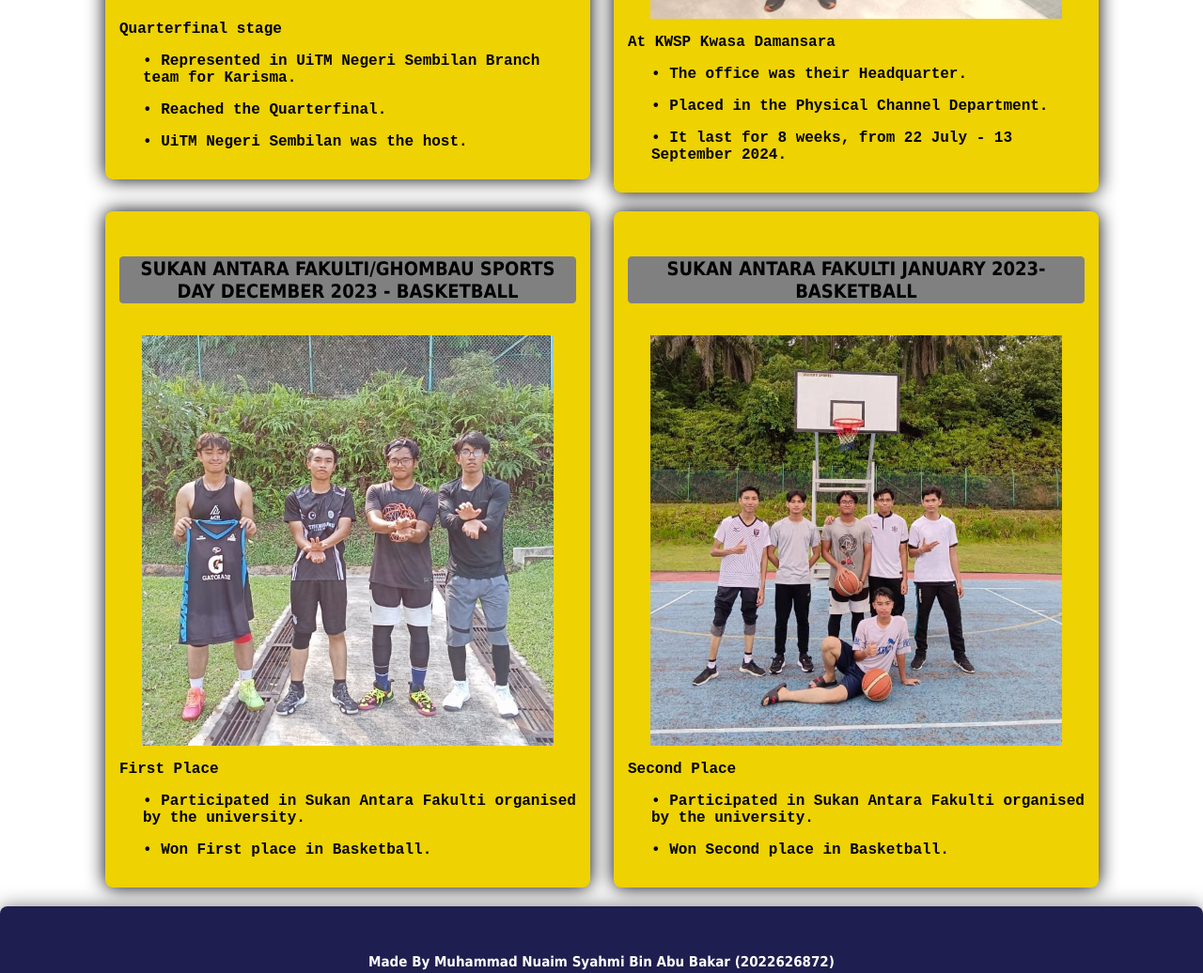
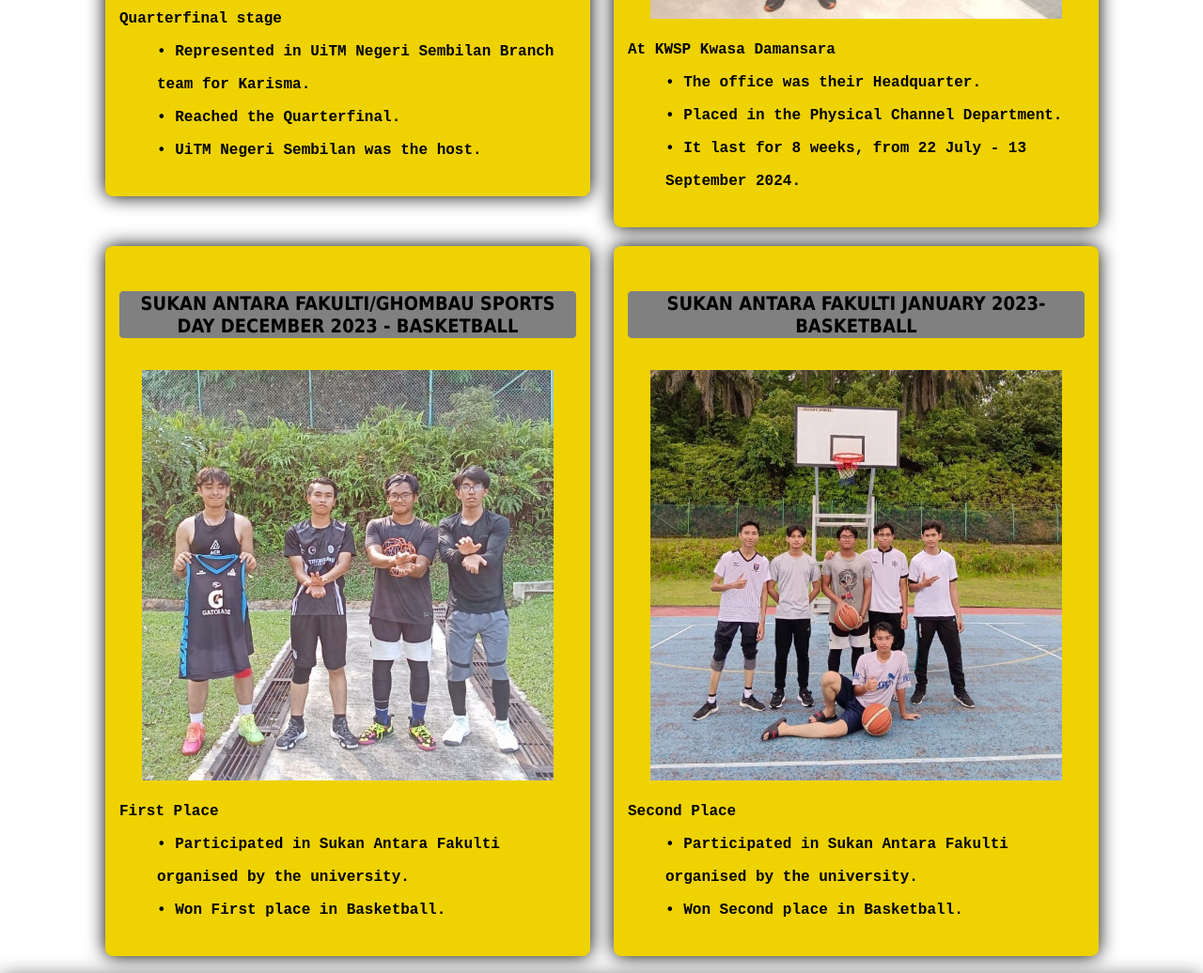
Before and after one commit to MNuaimsyahmi/My-Personal-Website-IMD318, a plain HTML site: page 3.Experience.htm in a window 1280 px wide. Shown: the part 887-1923 px from the top of the page at 94% size. Drawn offline with Linux system fonts and the light colour scheme.

Commit message:
Update 3.Experience.htm

```diff
--- a/3.Experience.htm
+++ b/3.Experience.htm
@@ -1,4 +1,4 @@
-<!DOCTYPE html>
+<!-- This is the Experience page of the website -->
 <html>
 <head>
 <title>Experience</title>
@@ -39,9 +39,18 @@ h5 {
 	background-color: Gray;
 	font-weight: bold;
 }
-p {
+dl {
 	font-family: Courier New;
 	font-weight: bold;
+	line-height: 35px;
+}
+@media (max-width: 1000px) { /* styling to change the styling for the content on the right and left if the screen is small */
+     .ContentRight {
+          margin-left: 270px;
+          }
+	 .ContentLeft {
+          margin-left: -50px;
+          }
 }
 </style>
 <link rel="stylesheet" href="Website Design/WebsiteLayout.css">
@@ -68,36 +77,44 @@ p {
 	   <div class="ContentLeft">
 	   <h5> KARISMA NEGERI SEMBILAN 2024 – BASKETBALL</h5>
 	   <img src="Website Design\Karisma.jpg" style="max-width: 90%; max-height: 90%;" alt= "Picture of UiTM Negeri Sembilan Basketball Team 2024">
-	       <br>
-		   <p>Quarterfinal stage </p>
-               <p style="margin-left: 25px;"> • Represented in UiTM Negeri Sembilan Branch team for Karisma. </p>
-               <p style="margin-left: 25px;"> • Reached the Quarterfinal. </p>
-               <p style="margin-left: 25px;"> • UiTM Negeri Sembilan was the host. </p>
+
+		  <dl> <!-- dl, dt, dd is used to make a list here -->
+		   <dt>Quarterfinal stage </dt>
+               <dd> • Represented in UiTM Negeri Sembilan Branch team for Karisma. </dd>
+               <dd> • Reached the Quarterfinal. </dd>
+               <dd> • UiTM Negeri Sembilan was the host. </dd>
+		   </dl>
        </div>
 
 	   <div class="ContentRight">
 	   <h5> INTERNSHIP AT KWSP KWASA DAMANSARA 2024</h5>
 	   <img src="Website Design\Internship.jpg" alt="Picture of Me with my Supervisor at KWSP" style="max-width: 90%; max-height: 90%;">
-	        <p>At KWSP Kwasa Damansara</p>
-               <p style="margin-left: 25px;"> • The office was their Headquarter. </p>
-               <p style="margin-left: 25px;"> • Placed in the Physical Channel Department. </p>
-               <p style="margin-left: 25px;"> • It last for 8 weeks, from 22 July - 13 September 2024. </p>
+	        <dl>
+			<dt>At KWSP Kwasa Damansara</dt>
+               <dd> • The office was their Headquarter. </dd>
+               <dd> • Placed in the Physical Channel Department. </dd>
+               <dd> • It last for 8 weeks, from 22 July - 13 September 2024. </dd>
+			</dl>
 	   </div>
 
 	    <div class="ContentLeft">
 	   <h5> SUKAN ANTARA FAKULTI/GHOMBAU SPORTS DAY DECEMBER 2023 - BASKETBALL</h5>
 	   <img src="Website Design\SAF-GSD-Dec-2023.jpg" style="max-width: 90%; max-height: 90%;" alt= "Picture of GSD Team for December 2023">
-	       <p>First Place </p>
-               <p style="margin-left: 25px;"> • Participated in Sukan Antara Fakulti organised by the university. </p>
-               <p style="margin-left: 25px;"> • Won First place in Basketball.  </p>
+	       <dl>
+		   <dt>First Place </dt>
+               <dd> • Participated in Sukan Antara Fakulti organised by the university. </dd>
+               <dd> • Won First place in Basketball.  </dd>
+		   </dl>
        </div>
 
 	   <div class="ContentRight">
 	   <h5> SUKAN ANTARA FAKULTI JANUARY 2023- BASKETBALL </h5>
 	   <img src="Website Design\SAF-Jan-2023.jpg" alt="Picture of SAF Team for January 2023" style="max-width: 90%; max-height: 90%;">
-	        <p>Second Place</p>
-               <p style="margin-left: 25px;"> • Participated in Sukan Antara Fakulti organised by the university. </p>
-               <p style="margin-left: 25px;"> • Won Second place in Basketball.  </p>
+	        <dl>
+			<dt>Second Place</dt>
+               <dd> • Participated in Sukan Antara Fakulti organised by the university. </dd>
+               <dd> • Won Second place in Basketball.  </dd>
+			</dl>
 	    </div>
 	</div>
 
```
